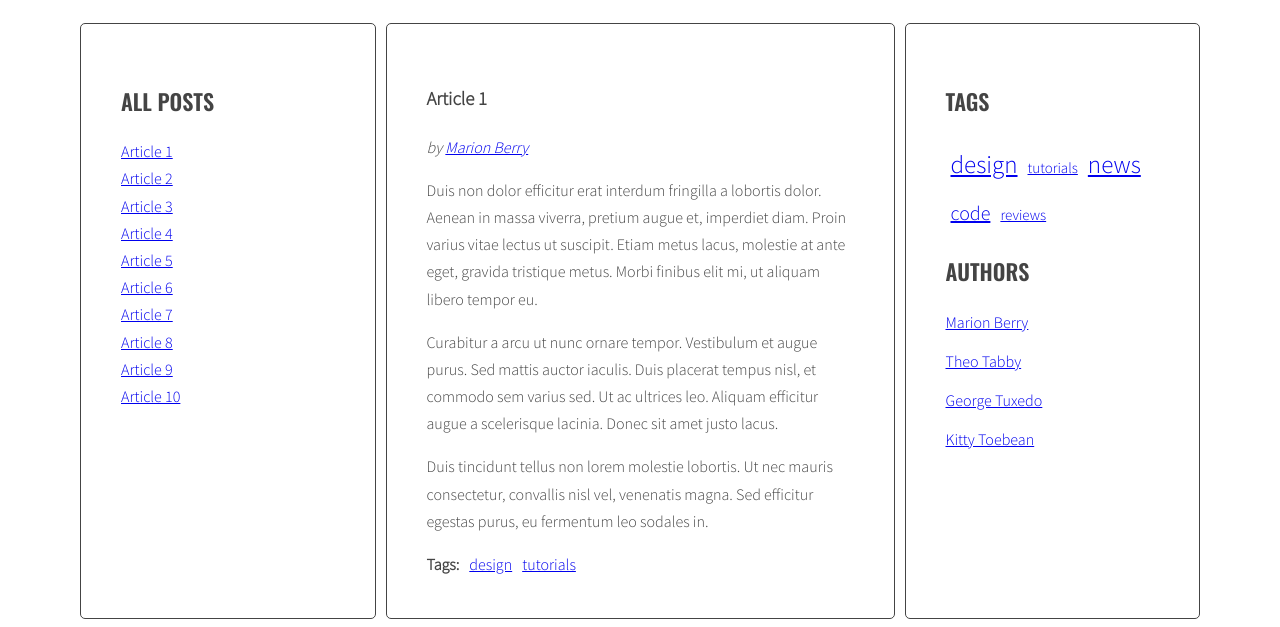
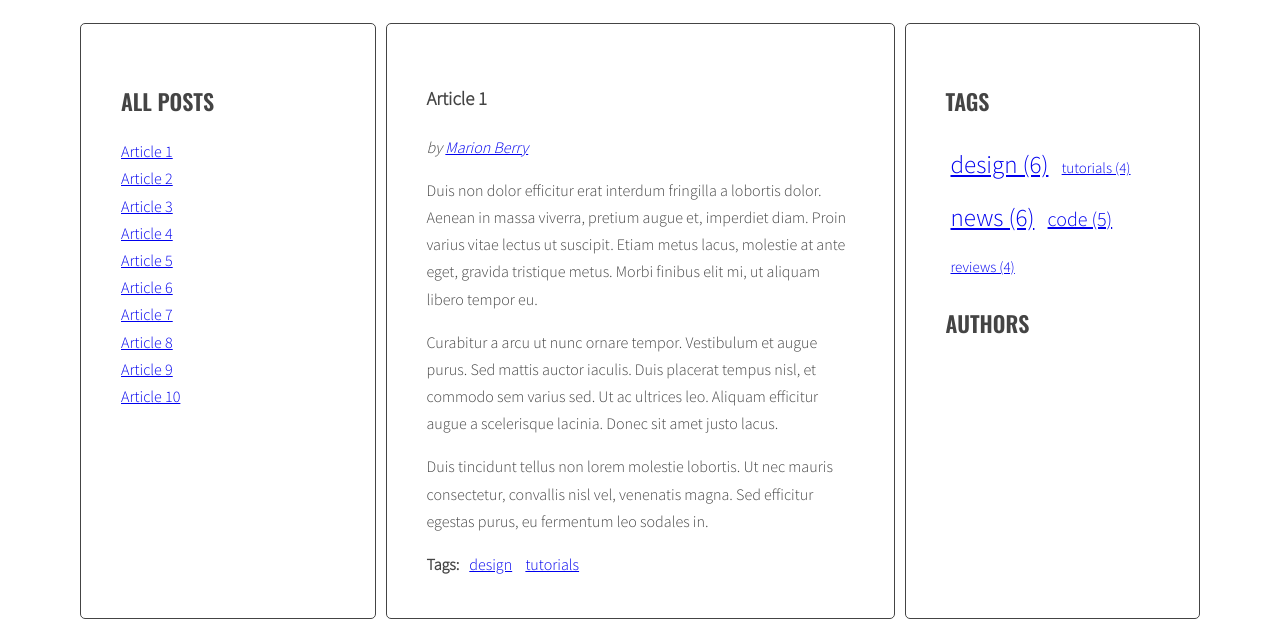
Before and after one commit to ewaolczak/javascript-blog, a website: page index.html in a window 1280 px wide. Shown: the part 220-847 px from the top of the page. Drawn offline with nearby package versions, Linux system fonts and the light colour scheme.

Commit message:
Add Handlebars and Error with display authors on the right

```diff
--- a/index.html
+++ b/index.html
@@ -404,11 +404,21 @@
       </main>
     </div>
   </div>
-  <!-- <script id="template-article-link" type="text/x-handlebars-template">
+  <script id="template-article-link" type="text/x-handlebars-template">
     <li><a href="#{{ id }}"><span>{{ title }}</span></a></li>
   </script>
+  <script id="template-tag-cloud-link" type="text/x-handlebars-template">
+    {{#each tags}}
+    <li><a href="#tag-{{ tag }}" class="tag-size-{{ className }}">{{ tag }} ({{ count }})</a></li>
+    {{/each}}
+  </script>
+  <script id="template-author-list-link" type="text/x-handlebars-template">
+    {{#each author}}
+    <li><a href="#{{ author }}">{{ author }}</a></li>
+    {{/each}}
+  </script>
   <script
-    src="https://cdnjs.cloudflare.com/ajax/libs/handlebars.js/4.1.0/handlebars.min.js"></script> -->
+    src="https://cdnjs.cloudflare.com/ajax/libs/handlebars.js/4.1.0/handlebars.min.js"></script>
   <script src="js/script.js"></script>
 </body>
 
--- a/js/script.js
+++ b/js/script.js
@@ -1,11 +1,17 @@
 {
   ('use strict');
-  // // eslint-disable-next-line no-unused-vars
-  // const templates = {
-  //   articleLink: Handlebars.compile(
-  //     document.querySelector('#template-article-link').innerHTML
-  //   ),
-  // };
+  // eslint-disable-next-line no-unused-vars
+  const templates = {
+    articleLink: Handlebars.compile(
+      document.querySelector('#template-article-link').innerHTML
+    ),
+    tagCloudLink: Handlebars.compile(
+      document.querySelector('#template-tag-cloud-link').innerHTML
+    ),
+    authorLink: Handlebars.compile(
+      document.querySelector('#template-author-list-link').innerHTML
+    ),
+  };
   const opts = {
     tagSize: {
       count: 3,
@@ -98,12 +104,8 @@
       // console.log('articleTitle', articleTitle);
 
       /* [DONE] create HTML of the link */
-      const linkHTML =
-        '<li><a href="#' +
-        articleId +
-        '"><span>' +
-        articleTitle +
-        '</span></a></li>';
+      const linkHTMLData = { id: articleId, title: articleTitle };
+      const linkHTML = templates.articleLink(linkHTMLData);
       // console.log('linkHTML:', linkHTML);
 
       /* [DONE] insert link into titleList */
@@ -176,7 +178,8 @@
         // console.log('tag:', tag);
 
         /* [DONE] generate HTML of the link */
-        const tagHTML = '<li><a href="#tag-' + tag + '">' + tag + '</a></li>';
+        const tagHTMLData = { id: articleTags, title: tag };
+        const tagHTML = templates.articleLink(tagHTMLData);
 
         /* [DONE] add generated code to html variable */
         html = html + tagHTML;
@@ -203,27 +206,22 @@
     /* [NEW] create variable for all links HTML code */
     const tagsParams = calculateTagsParams(allTags);
     // console.log('tagsParams', tagsParams);
-    let allTagsHTML = '';
+    const allTagsData = { tags: [] };
 
     /* [NEW] START LOOP: for each tag in allTags: */
     for (let tag in allTags) {
       /* [NEW] generate code of a link and add it to allTagsHTML */
-      const tagLinkHTML =
-        '<li><a class="' +
-        opts.tagSize.classPrefix +
-        calculateTagClass(allTags[tag], tagsParams) +
-        '" href="#tag-' +
-        tag +
-        '">' +
-        tag +
-        '</a></li>';
-      allTagsHTML += tagLinkHTML;
-      // console.log('allTagsHTML:', allTagsHTML);
-
+      allTagsData.tags.push({
+        tag: tag,
+        count: allTags[tag],
+        className: calculateTagClass(allTags[tag], tagsParams),
+      });
       /* [NEW] END LOOP: for each tag in allTags: */
     }
     /*[NEW] add HTML from allTagsHTML to tagList */
-    tagList.innerHTML = allTagsHTML;
+    tagList.innerHTML = templates.tagCloudLink(allTagsData);
+
+    console.log('allTagsData:', allTagsData);
   };
 
   const tagClickHandler = function (event) {
@@ -305,8 +303,8 @@
       const author = article.getAttribute('data-author');
 
       /* [DONE] generate HTML of the link */
-      const authorHTML =
-        '<li><a href="#' + author + '">' + author + '</a></li>';
+      const authorHTMLData = { id: author, title: author };
+      const authorHTML = templates.articleLink(authorHTMLData);
 
       /* [DONE] add generated code to html variable */
       html = html + authorHTML;
@@ -328,17 +326,20 @@
     const authorList = document.querySelector(select.listOf.authors);
 
     /* [NEW] create variable for all links HTML code */
-    let allAuthorsHTML = '';
+    const allAuthorsData = { authors: [] };
 
     /* [NEW] START LOOP: for each author in allAuthors: */
     for (let author in allAuthors) {
       /* [NEW] generate code of a link and add it to allAuthorsHTML */
-      allAuthorsHTML += '<li><a href="#' + author + '">' + author + '</a></li>';
+      allAuthorsData.authors.push({
+        author: author,
+      });
 
       /* [NEW] END LOOP: for each tag in allAuthors: */
     }
     /*[NEW] add HTML from allAuthorsHTML to authorList */
-    authorList.innerHTML = allAuthorsHTML;
+    authorList.innerHTML = templates.authorLink(allAuthorsData);
+    console.log('allAuthorsData', allAuthorsData);
   };
 
   const authorClickHandler = function (event) {
```
